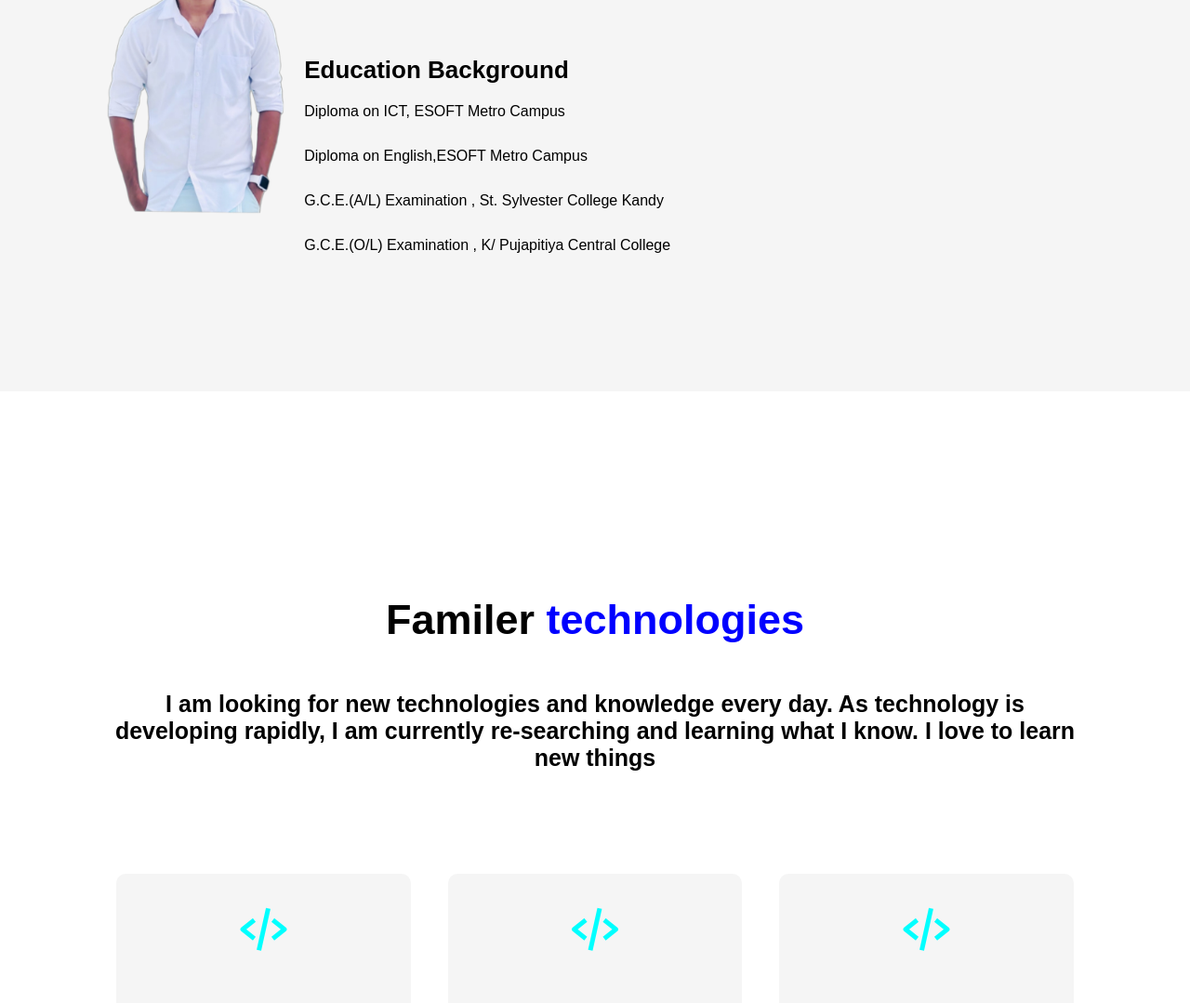
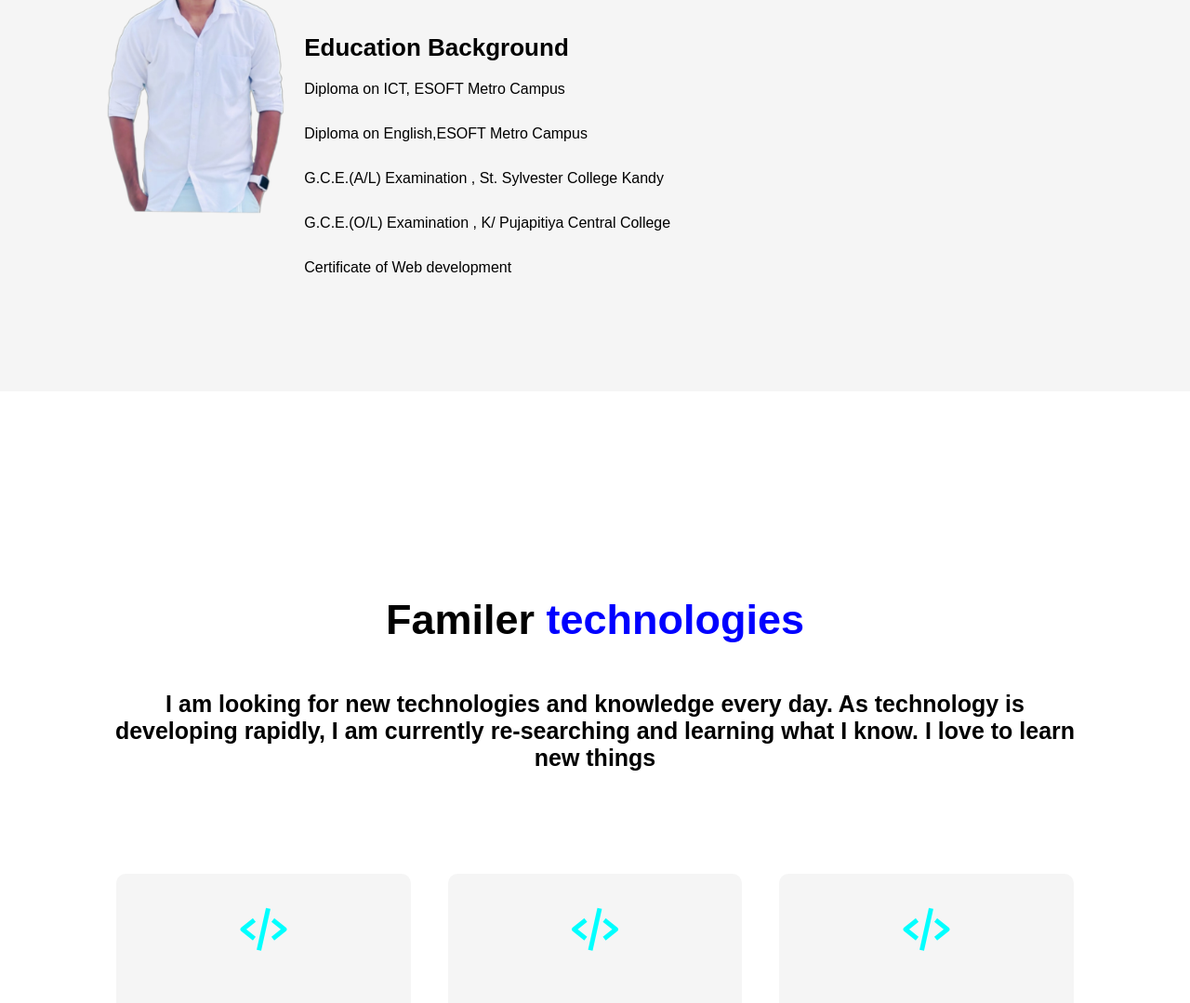
Before and after one commit to sathsaraisuruanjana/sathsaraisuruanjana.github.io, a plain HTML site: page index.html in a window 1280 px wide. Shown: the part 1179-2258 px from the top of the page at 93% size. Drawn offline with nearby package versions, Linux system fonts and the light colour scheme.

Commit message:
Update index.html

```diff
--- a/index.html
+++ b/index.html
@@ -76,6 +76,7 @@
             <p>Diploma on English,ESOFT Metro Campus</p>
             <p>G.C.E.(A/L) Examination , St. Sylvester College Kandy</p>
             <p>G.C.E.(O/L) Examination , K/ Pujapitiya Central College</p>
+            <p>Certificate of Web development</p>
          </div>
      </div>
 </section>
```
